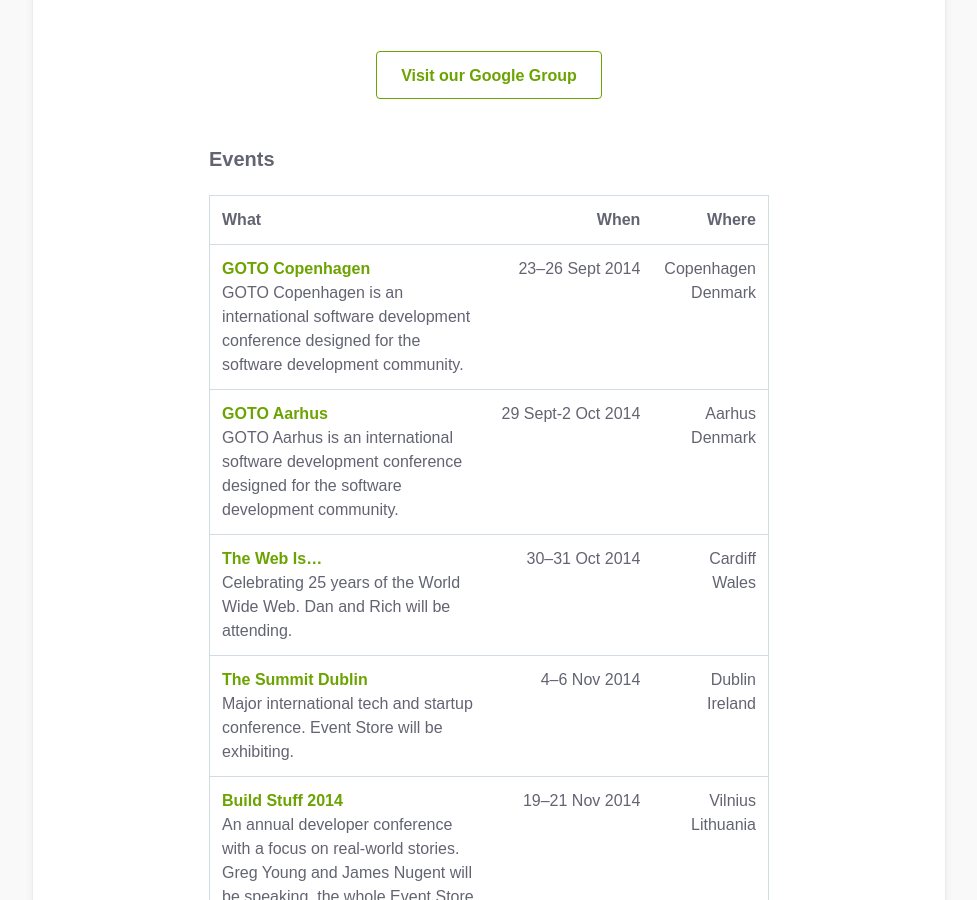
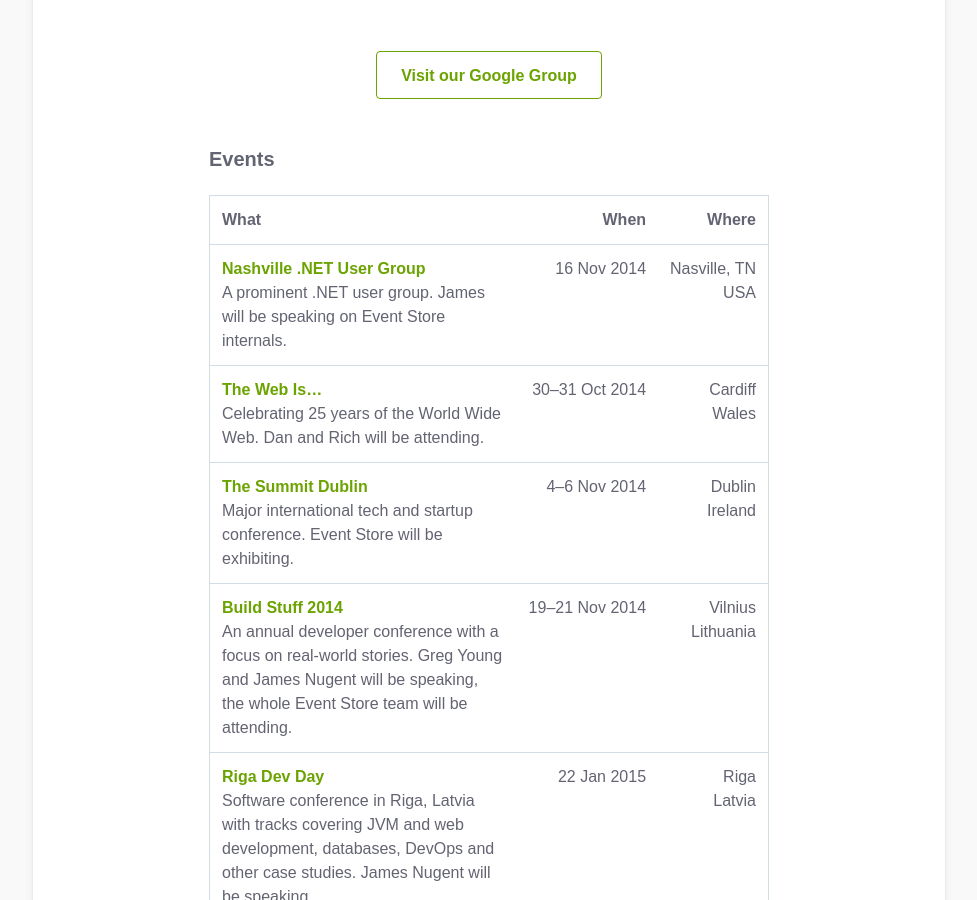
Before and after one commit to sandboxorg/geteventstore.com, a Jekyll site: the page built from community/index.html, in a window 1280 px wide and 900 px high, scrolled down 453 px. Shown: the whole window, without its empty margins (151-1128 px from the left). Built offline with Jekyll 4.4.1, drawn with Linux system fonts in a browser that asks for light colours; Markdown is read by kramdown in place of the engine named in the settings.

Commit message:
Add user group talk

```diff
--- a/community/index.html
+++ b/community/index.html
@@ -24,19 +24,11 @@ title: "Community"
 				<tbody>
                     <tr>
                         <td>
-                            <h3><a href="http://www.gotocon.com">GOTO Copenhagen</a></h3>
-                            <p>GOTO Copenhagen is an international software development conference designed for the software development community.</p>
+                            <h3><a href="http://www.nashdotnet.org">Nashville .NET User Group</a></h3>
+                            <p>A prominent .NET user group. James will be speaking on Event Store internals.</p>
                         </td>
-                        <td>23–26 Sept 2014</td>
-                        <td>Copenhagen<br />Denmark</td>
-                    </tr>
-                    <tr>
-                        <td>
-                            <h3><a href="http://www.gotocon.com">GOTO Aarhus</a></h3>
-                            <p>GOTO Aarhus is an international software development conference designed for the software development community.</p>
-                        </td>
-                        <td>29 Sept-2 Oct 2014</td>
-                        <td>Aarhus<br />Denmark</td>
+                        <td>16 Nov 2014</td>
+                        <td>Nasville, TN<br />USA</td>
                     </tr>
                     <tr>
                         <td>
```
